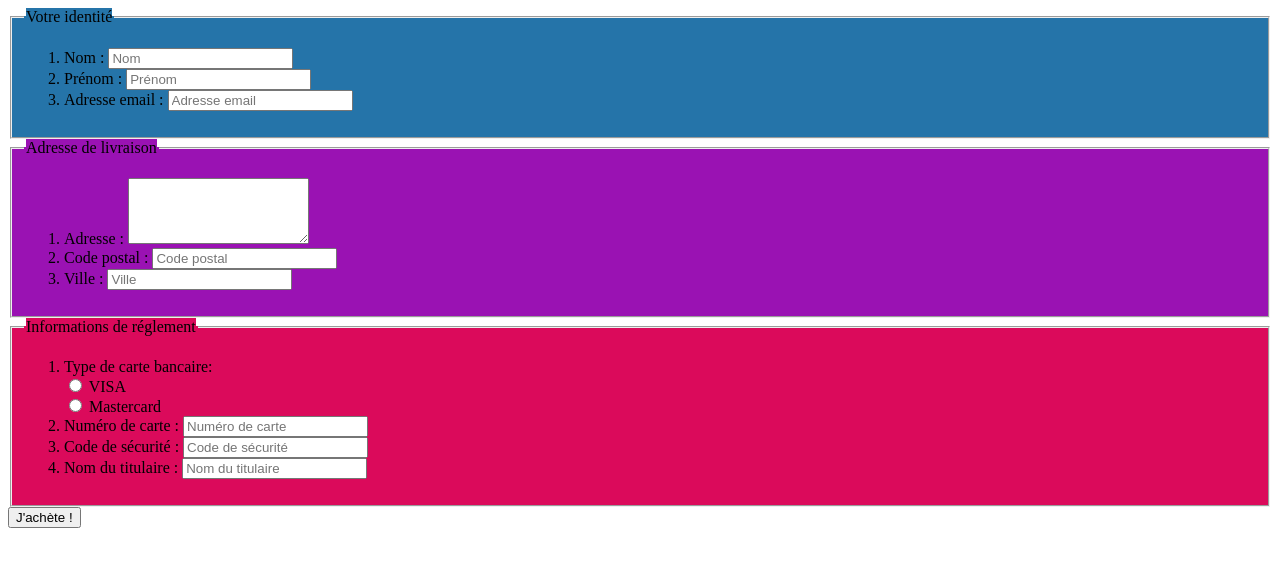
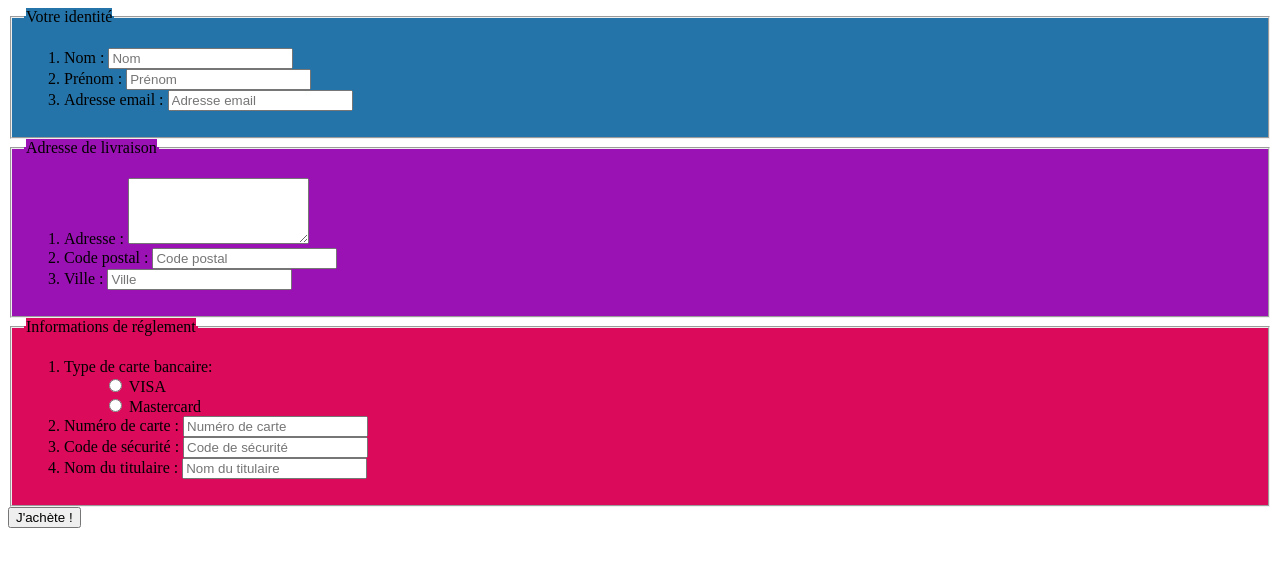
Before and after one commit to ThomasMurat/exercice7, a plain HTML site: page index.html in a window 1280 px wide. Drawn offline with Linux system fonts and the light colour scheme.

Commit message:
version final optimisé2

```diff
--- a/index.html
+++ b/index.html
@@ -26,8 +26,10 @@
             <legend align="left"><div id="fieldtitre3">Informations de réglement</div></legend>
             <ol>
                 <li><label>Type de carte bancaire:</label></li>
-                <input type="radio" name="VISA" id="VISA" /> <label for="VISA">VISA</label><br />
-                <input type="radio" name="Mastercard" id="Mastercard" /> <label for="Mastercard">Mastercard</label>
+                    <ul>
+                        <li type="none"><input type="radio" name="VISA" id="VISA" /> <label for="VISA">VISA</label></li>
+                        <li type="none"><input type="radio" name="Mastercard" id="Mastercard" /> <label for="Mastercard">Mastercard</label></li>
+                    </ul>
                 <li><label>Numéro de carte</label> : <input type="text" placeholder="Numéro de carte" /></li>
                 <li><label>Code de sécurité</label> : <input type="text" placeholder="Code de sécurité" /></li>
                 <li><label>Nom du titulaire</label> : <input type="email" placeholder="Nom du titulaire" /></li>
```
